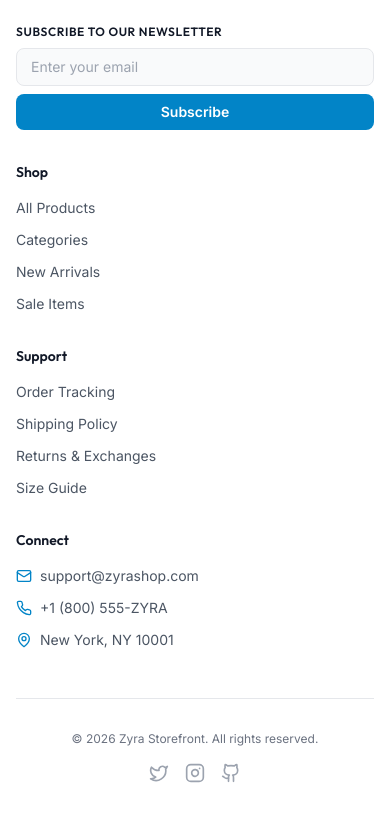
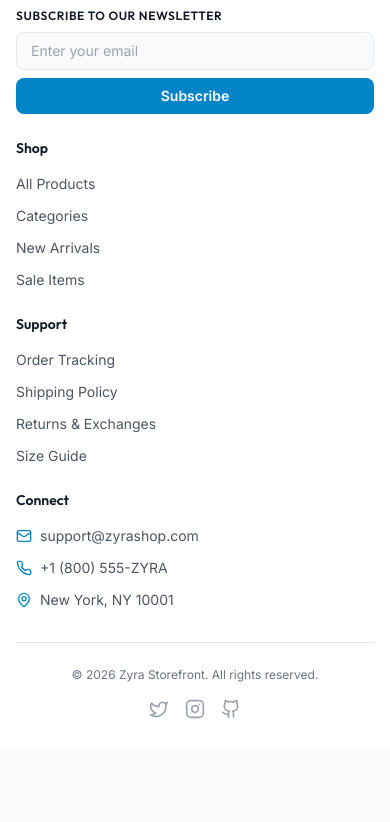
Before and after one commit to behlah53-WebD/ecommerce-website, a React (Vite) app in the folder Shop/: page / in a window 390 px wide. Shown: the part 4380-5202 px from the top of the page. After the commit the page ends 5131 px from the top, so only its background shows below. Built offline with nearby package versions, Linux system fonts and the light colour scheme; no server answers; the HTML template or start-up script is replaced by a standard one.

Commit message:
feat: add responsive site footer component with newsletter subscription and navigation links

```diff
--- a/Shop/src/components/common/Footer.jsx
+++ b/Shop/src/components/common/Footer.jsx
@@ -5,8 +5,8 @@ import { Mail, Phone, MapPin, Github, Twitter, Instagram } from "lucide-react";
 export const Footer = () => {
   return (
     <footer className="border-t border-gray-200 bg-white dark:border-gray-800 dark:bg-gray-950 transition-colors mt-auto">
-      <div className="mx-auto max-w-7xl px-4 py-12 lg:px-8 lg:py-16">
-        <div className="grid grid-cols-1 gap-8 md:grid-cols-2 lg:grid-cols-5">
+      <div className="mx-auto max-w-7xl px-4 py-8 lg:px-8 lg:py-10">
+        <div className="grid grid-cols-1 gap-6 md:grid-cols-2 lg:grid-cols-5">
           {}
           <div className="lg:col-span-2">
             <Link
@@ -141,7 +141,7 @@ export const Footer = () => {
         </div>
 
         {}
-        <div className="mt-12 border-t border-gray-200 pt-8 dark:border-gray-800 flex flex-col md:flex-row items-center justify-between gap-4">
+        <div className="mt-8 border-t border-gray-200 pt-6 dark:border-gray-800 flex flex-col md:flex-row items-center justify-between gap-4">
           <p className="text-xs text-gray-500 dark:text-gray-400">
             &copy; {new Date().getFullYear()} Zyra Storefront. All rights
             reserved.
```
